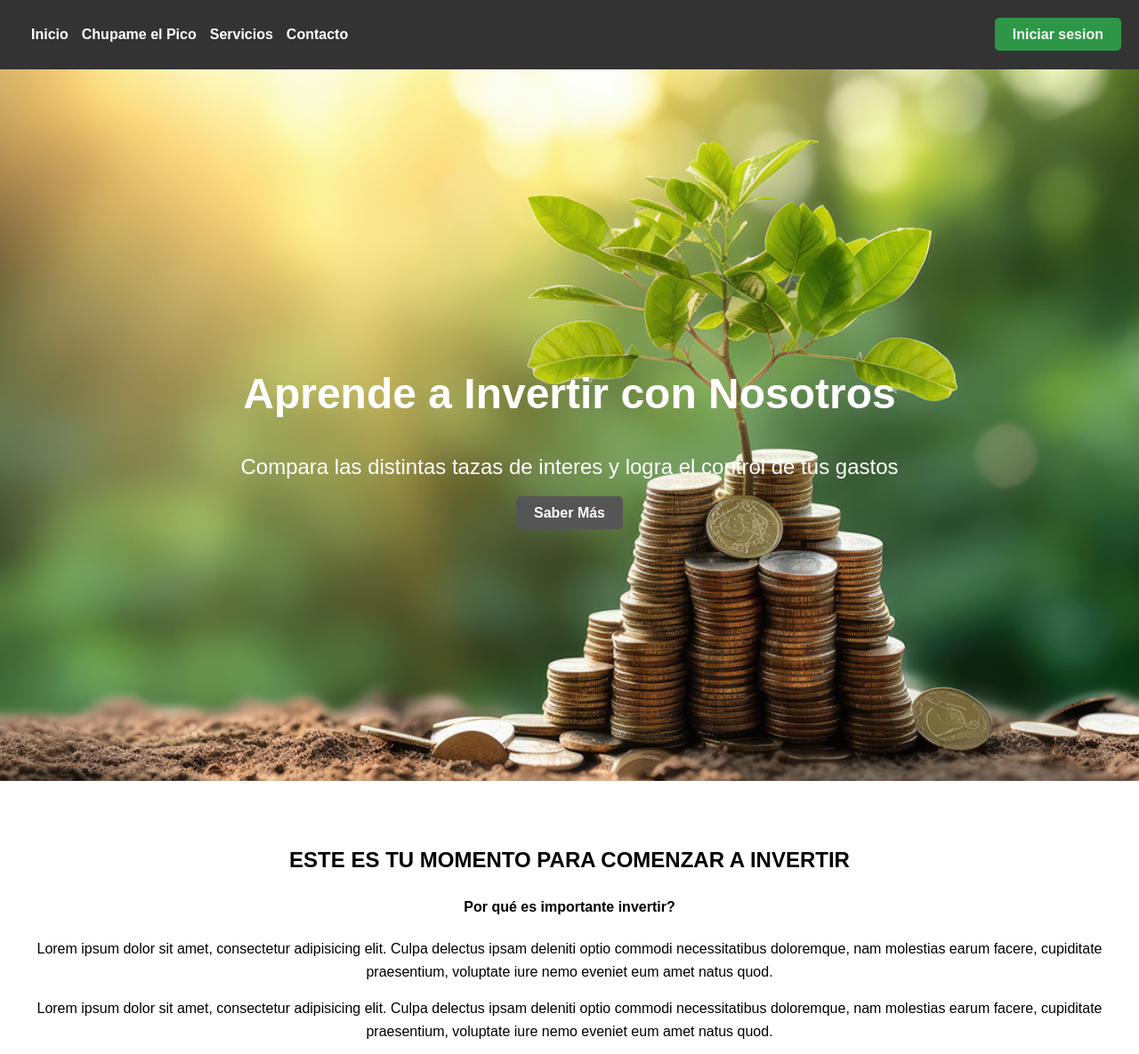
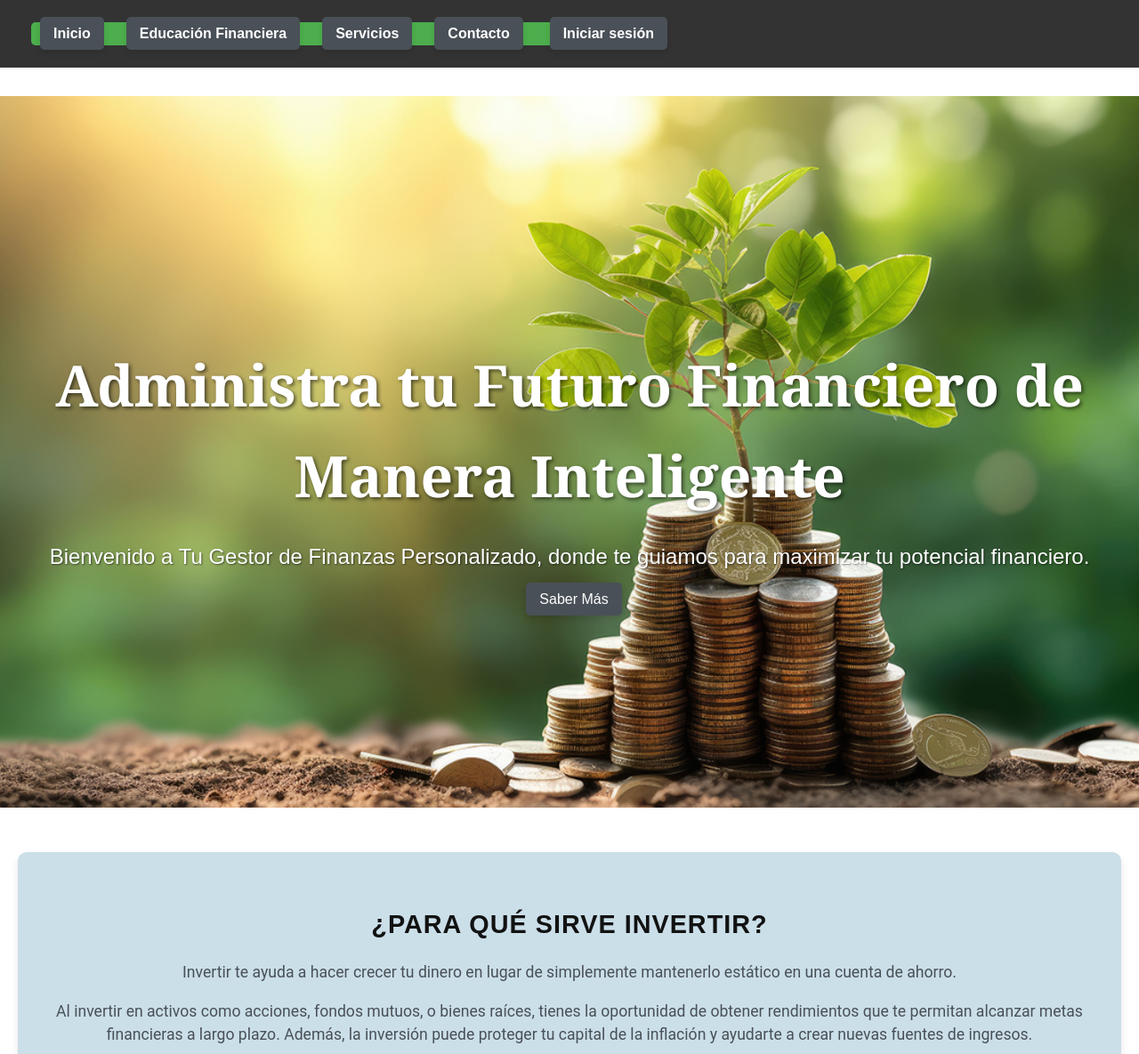
Before and after one commit to fco-vasquez/FinanzasWeb-IngeneriaSoftware, a Django app: page / in a window 1280 px wide. Shown: the top 1185 px of the page at 89% size. Run offline with Django 5.2, Linux system fonts and the light colour scheme.

Commit message:
partejairo

```diff
--- a/templates/web/index.html
+++ b/templates/web/index.html
@@ -1,6 +1,7 @@
 {% load static %}
 <!DOCTYPE html>
 <html lang="es">
+
 <head>
     <meta charset="UTF-8">
     <meta name="viewport" content="width=device-width, initial-scale=1.0">
@@ -10,17 +11,86 @@
     <link rel="stylesheet" href="{% static 'css/contact.css' %}">
 
 </head>
-<body>
+
 <header>
     <nav>
-            <ul class="nav-links">
-            <!--<li><a href="#home" class="logo">City</a></li>-->
-                <li><a href="/">Inicio</a></li>
-                <li><a href="#about">Chupame el Pico</a></li>
-                <li><a href="#services">Servicios</a></li>
-                <li><a href="#contact">Contacto</a></li>
+        <ul class="nav-links"
+            style="list-style: none; padding: 0; display: flex; justify-content: space-between; align-items: center;">
+            <div style="display: flex; align-items: center;">
+                <li><a href="/" class="nav-button">Inicio</a></li>
+                <li><a href="#about" class="nav-button">Educación Financiera</a></li>
+                <li><a href="#services" class="nav-button">Servicios</a></li>
+                <li><a href="#contact" class="nav-button">Contacto</a></li>
+            </div>
+            <div>
+                {% if user.username %}
+                <li style="display: inline; margin-left: 20px;">
+                    <a href="/actualizar/" class="nav-button">{{ user.first_name }} {{ user.last_name }}</a>
+                </li>
+                <form action="{% url 'logout' %}" method="POST" style="display: inline;">
+                    {% csrf_token %}
+                    <button type="submit" class="btn salir nav-button">Salir</button>
+                </form>
+                {% else %}
+                <li style="display: inline; margin-left: 20px;">
+                    <a href="/registro-login/" class="nav-button">Iniciar sesión</a>
+                </li>
+                {% endif %}
+            </div>
         </ul>
     </nav>
+</header>
+
+<style>
+    body {
+        font-family: 'Arial', sans-serif;
+    }
+
+    .nav-links {
+        background-color: #4cae4c;
+
+        padding: 10px 20px;
+
+        border-radius: 5px;
+
+    }
+
+    .nav-button {
+        text-decoration: none;
+
+        color: white;
+
+        background-color: #495057;
+
+        padding: 10px 15px;
+
+        border-radius: 5px;
+
+        transition: background-color 0.3s ease, transform 0.2s ease;
+
+        box-shadow: 0 4px 6px rgba(0, 0, 0, 0.1);
+
+        margin-left: 10px;
+
+    }
+
+    .nav-button:hover {
+        background-color: #4cae4c;
+
+        transform: translateY(-2px);
+
+    }
+
+    .btn.salir {
+        background-color: #d9534f;
+
+    }
+
+    .btn.salir:hover {
+        background-color: #c9302c;
+
+    }
+</style>
 
 <nav>
     <ul class="nav-right">
@@ -28,90 +98,113 @@
         <li><a href="/actualizar/">{{ user.first_name }} {{user.last_name}}</a></li>
         <form action="{% url 'logout' %}" method="POST">
             {% csrf_token %}
-                        <button type="submit" class="btn salir" >Salir</button>
+            <button type="submit" class="btn salir">Salir</button>
         </form>
         {% else %}
-                        <li><a href="/registro-login/" class="btn login" >Iniciar sesion</a></li>
+
         {% endif %}
     </ul>
 </nav>
 
 
 </header>
-
-
-
 <section id="home" class="hero-section">
     <div class="hero-content">
-            <h1>Aprende a Invertir con Nosotros</h1>
-            <p>Compara las distintas tazas de interes y logra el control de tus gastos</p>
-            <a href="#about" class="btn">Saber Más</a>
+        <h1 style="font-family: 'Georgia', serif; font-size: 4rem; text-shadow: 2px 2px 4px rgba(0, 0, 0, 0.6);">
+            Administra tu Futuro Financiero de Manera Inteligente
+        </h1>
+        <p
+            style="font-family: 'Arial', sans-serif; font-size: 1.5rem; margin: 1rem 0; text-shadow: 1px 1px 2px rgba(0, 0, 0, 0.5);">
+            Bienvenido a Tu Gestor de Finanzas Personalizado, donde te guiamos para maximizar tu potencial
+            financiero.
+        </p>
+        <a href="#about" class="nav-button" style="margin-left: 10px;">
+
+            Saber Más
+        </a>
     </div>
 </section>
 
 <section>
     {% block content %}
     <!-- Contenido dinámico -->
-        <h1>ESTE ES TU MOMENTO PARA COMENZAR A INVERTIR</h1>
 
-        <article>
-            <div>
-                <h4>Por qué es importante invertir?</h4>
-                <p>Lorem ipsum dolor sit amet, consectetur adipisicing elit. Culpa delectus ipsam
-                    deleniti optio commodi necessitatibus doloremque,
-                    nam molestias earum facere, cupiditate praesentium,
-                    voluptate iure nemo eveniet eum amet natus quod.
+
+    <article
+        style="background-color: #cbdfe9; border-radius: 10px; padding: 20px; margin-bottom: 20px; box-shadow: 0 4px 8px rgba(0, 0, 0, 0.1);">
+        <div style="font-family: 'Roboto', sans-serif;">
+            <h4
+                style="font-family: 'Montserrat', sans-serif; font-size: 1.8em; color: #121212; text-transform: uppercase; letter-spacing: 1px; margin-bottom: 10px;">
+                ¿Para qué sirve invertir?</h4>
+            <p style="font-size: 1.1em; color: #495057; line-height: 1.5;">Invertir te ayuda a hacer crecer tu
+                dinero en lugar de simplemente mantenerlo estático en una cuenta de ahorro.</p>
+            <p style="font-size: 1.1em; color: #495057; line-height: 1.5;">
+                Al invertir en activos como acciones, fondos mutuos, o bienes raíces, tienes la oportunidad de
+                obtener rendimientos que te permitan alcanzar metas financieras a largo plazo. Además, la inversión
+                puede proteger tu capital de la inflación y ayudarte a crear nuevas fuentes de ingresos.
             </p>
-                <p>Lorem ipsum dolor sit amet, consectetur adipisicing elit. Culpa delectus ipsam
-                    deleniti optio commodi necessitatibus doloremque,
-                    nam molestias earum facere, cupiditate praesentium,
-                    voluptate iure nemo eveniet eum amet natus quod.
-                </p>
-            </div>
-            <div>
-                <img src="imgs/pexels-tima-miroshnichenko-6694543-768x512.jpg" alt="">
+            <ul style="padding-left: 20px; list-style-type: disc; color: #343a40;">
+                <li><b>Crecimiento del capital:</b> Tus ahorros pueden multiplicarse gracias a los rendimientos
+                    obtenidos.</li>
+                <li><b>Protección contra la inflación:</b> La inversión ayuda a mantener el poder adquisitivo de tu
+                    dinero.</li>
+                <li><b>Cumplimiento de metas a largo plazo:</b> Puedes alcanzar objetivos importantes como la compra
+                    de una vivienda o una jubilación cómoda.</li>
+            </ul>
         </div>
     </article>
 
-        <article>
-            <div>
-                <h4>Para qué sirve invertir?</h4>
-                <p>Lorem ipsum dolor sit amet, consectetur adipisicing elit. Culpa delectus ipsam
-                    deleniti optio commodi necessitatibus doloremque,
-                    nam molestias earum facere, cupiditate praesentium,
-                    voluptate iure nemo eveniet eum amet natus quod.
-                </p>
-                <p>Lorem ipsum dolor sit amet, consectetur adipisicing elit. Culpa delectus ipsam
-                    deleniti optio commodi necessitatibus doloremque,
-                    nam molestias earum facere, cupiditate praesentium,
-                    voluptate iure nemo eveniet eum amet natus quod.
-                </p>
-            </div>
-            <div>
-                <img src="{% static 'imgs/post-dudas-inversiones-verdes.jpg' %}" alt="">
+    <article
+        style="background-color: #cbdfe9; border-radius: 10px; padding: 20px; margin-bottom: 20px; box-shadow: 0 4px 8px rgba(0, 0, 0, 0.1);">
+        <div style="font-family: 'Roboto', sans-serif;">
+            <h4
+                style="font-family: 'Montserrat', sans-serif; font-size: 1.8em; color: #121212; text-transform: uppercase; letter-spacing: 1px; margin-bottom: 10px;">
+                ¿Cuál es la diferencia entre ahorro e inversión?</h4>
+            <p style="font-size: 1.1em; color: #495057; line-height: 1.5;">El ahorro es una estrategia de bajo
+                riesgo que consiste en guardar dinero de manera segura, generalmente en una cuenta bancaria, y está
+                destinado a gastos a corto o mediano plazo.</p>
+            <p style="font-size: 1.1em; color: #495057; line-height: 1.5;">La inversión, en cambio, implica poner
+                dinero en activos que pueden generar rendimientos mayores, aunque también conlleva más riesgo.
+                Mientras que el ahorro es ideal para emergencias o metas cercanas, la inversión es clave para el
+                crecimiento del patrimonio a largo plazo.</p>
+            <ul style="padding-left: 20px; list-style-type: disc; color: #343a40;">
+                <li><b>Mejor planificación financiera:</b> Saber cuándo ahorrar y cuándo invertir te permite
+                    gestionar mejor tus recursos.</li>
+                <li><b>Mayor rendimiento a largo plazo:</b> Invertir te ofrece la posibilidad de obtener mayores
+                    ganancias que solo ahorrando.</li>
+                <li><b>Seguridad para gastos a corto plazo:</b> Ahorrar te da tranquilidad para cubrir gastos
+                    inmediatos o emergencias sin necesidad de endeudarte.</li>
+            </ul>
         </div>
     </article>
 
-        <article>
-            <div>
-                <h4>Dónde puedo invertir?</h4>
-                <p>Lorem ipsum dolor sit amet, consectetur adipisicing elit. Culpa delectus ipsam
-                    deleniti optio commodi necessitatibus doloremque,
-                    nam molestias earum facere, cupiditate praesentium,
-                    voluptate iure nemo eveniet eum amet natus quod.
-                </p>
-                <p>Lorem ipsum dolor sit amet, consectetur adipisicing elit. Culpa delectus ipsam
-                    deleniti optio commodi necessitatibus doloremque,
-                    nam molestias earum facere, cupiditate praesentium,
-                    voluptate iure nemo eveniet eum amet natus quod.
-                </p>
-            </div>
-            <div>
-                <img src="{% static 'imgs/Diplomado-en-Gestion-de-Inversiones.jpg' %}" alt="">
+    <article
+        style="background-color: #cbdfe9; border-radius: 10px; padding: 20px; margin-bottom: 20px; box-shadow: 0 4px 8px rgba(0, 0, 0, 0.1);">
+        <div style="font-family: 'Roboto', sans-serif;">
+            <h4
+                style="font-family: 'Montserrat', sans-serif; font-size: 1.8em; color: #121212; text-transform: uppercase; letter-spacing: 1px; margin-bottom: 10px;">
+                ¿Cómo puedo empezar a mejorar mi educación financiera?</h4>
+            <p style="font-size: 1.1em; color: #495057; line-height: 1.5;">Mejorar tu educación financiera te
+                permitirá tomar decisiones más informadas sobre cómo administrar tus ingresos, controlar tus gastos,
+                y planificar para el futuro.</p>
+            <p style="font-size: 1.1em; color: #495057; line-height: 1.5;">Puedes empezar leyendo sobre temas como
+                el presupuesto, el manejo de deudas, y las opciones de inversión. También puedes utilizar
+                plataformas educativas y herramientas de finanzas que te ayuden a aprender de manera práctica y
+                personalizada.</p>
+            <ul style="padding-left: 20px; list-style-type: disc; color: #343a40;">
+                <li><b>Toma de decisiones informadas:</b> Puedes gestionar tus recursos de manera eficiente,
+                    evitando errores comunes.</li>
+                <li><b>Mayor control de tus finanzas personales:</b> Entenderás mejor cómo ahorrar, invertir y
+                    manejar tus gastos.</li>
+                <li><b>Preparación para el futuro:</b> Estarás mejor preparado para enfrentar imprevistos y alcanzar
+                    metas financieras a largo plazo.</li>
+            </ul>
         </div>
     </article>
     {% endblock %}
 </section>
+
+
 
 <section id="about">
     <h2>Sobre Nosotros</h2>
@@ -125,7 +218,8 @@
             <div class="service-card">
                 <i class="fas fa-chart-line"></i>
                 <h2>Análisis de Inversiones</h2>
-                    <p>Asesoría personalizada sobre las mejores opciones de inversión, adaptada a tus objetivos financieros.</p>
+                <p>Asesoría personalizada sobre las mejores opciones de inversión, adaptada a tus objetivos
+                    financieros.</p>
             </div>
             <div class="service-card">
                 <i class="fas fa-wallet"></i>
@@ -140,7 +234,8 @@
             <div class="service-card">
                 <i class="fas fa-book"></i>
                 <h2>Educación Financiera</h2>
-                    <p>Accede a recursos educativos que te ayudarán a mejorar tus conocimientos sobre finanzas personales.</p>
+                <p>Accede a recursos educativos que te ayudarán a mejorar tus conocimientos sobre finanzas
+                    personales.</p>
             </div>
             <div class="service-card">
                 <i class="fas fa-bell"></i>
@@ -162,20 +257,16 @@
     {% else %}
     <form>
         <div class="input-box">
-                <input type="text" required
-                placeholder="Nombre y Apellido">
+            <input type="text" required placeholder="Nombre y Apellido">
         </div>
         <div class="input-box">
-                <input type="email" required
-                placeholder="Correo electronico">
+            <input type="email" required placeholder="Correo electronico">
         </div>
         <div class="input-box">
-                <input type="text" required
-                placeholder="Asunto">
+            <input type="text" required placeholder="Asunto">
         </div>
         <div class="input-box">
-                <textarea cols="30" rows="10"
-                placeholder="Escribe tu mensaje"></textarea>
+            <textarea cols="30" rows="10" placeholder="Escribe tu mensaje"></textarea>
         </div>
         <button type="submit">Enviar Mensaje</button>
     </form>
@@ -188,4 +279,5 @@
 </footer>
 <script src="{% static 'js/carousel.js' %}"></script>
 </body>
+
 </html>
```
Lines whose indentation alone changed are shown as unchanged.
